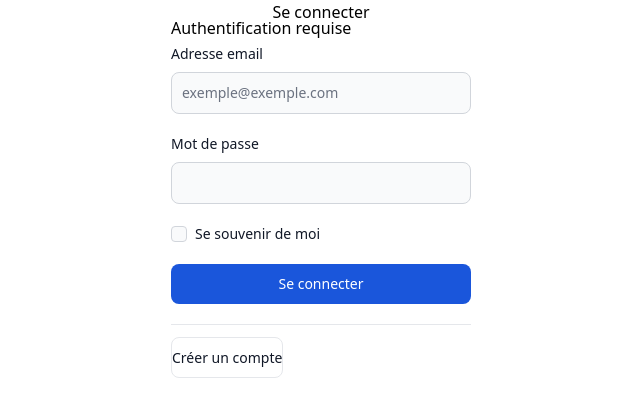
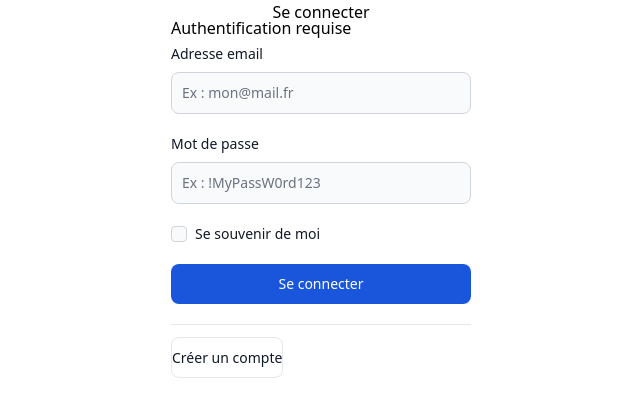
Before and after one commit to cvthequewallon/cvtheque, a PHP site: page /view/formSignIn.php in a window 1280 px wide. Shown: the top 417 px of the page, without its empty margins (319-959 px from the left). Run offline with PHP 8.4, Linux system fonts and the light colour scheme; style sheets or scripts are compiled from the project's sources; some libraries are stand-ins or nearby versions.

Commit message:
Fix message of Sign in and sign up

```diff
--- a/view/formSignIn.php
+++ b/view/formSignIn.php
@@ -26,11 +26,11 @@
                 <h2 class="text-center mb-5">Se connecter</h2>
                     <div class="mb-5">
                         <label for="email" class="block mb-2 text-sm font-medium text-gray-900 dark:text-white">Adresse email</label>
-                        <input type="email" id="email" name="mail" class="bg-gray-50 border border-gray-300 text-gray-900 text-sm rounded-lg focus:ring-blue-500 focus:border-blue-500 block w-full p-2.5 dark:bg-gray-700 dark:border-gray-600 dark:placeholder-gray-400 dark:text-white dark:focus:ring-blue-500 dark:focus:border-blue-500" placeholder="exemple@exemple.com" required />
+                        <input type="email" id="email" name="mail" class="bg-gray-50 border border-gray-300 text-gray-900 text-sm rounded-lg focus:ring-blue-500 focus:border-blue-500 block w-full p-2.5 dark:bg-gray-700 dark:border-gray-600 dark:placeholder-gray-400 dark:text-white dark:focus:ring-blue-500 dark:focus:border-blue-500" placeholder="Ex : mon@mail.fr" required />
                     </div>
                     <div class="mb-5">
                         <label for="password" class="block mb-2 text-sm font-medium text-gray-900 dark:text-white">Mot de passe</label>
-                        <input type="password" id="password" name="password" class="bg-gray-50 border border-gray-300 text-gray-900 text-sm rounded-lg focus:ring-blue-500 focus:border-blue-500 block w-full p-2.5 dark:bg-gray-700 dark:border-gray-600 dark:placeholder-gray-400 dark:text-white dark:focus:ring-blue-500 dark:focus:border-blue-500" required />
+                        <input type="password" id="password" name="password" class="bg-gray-50 border border-gray-300 text-gray-900 text-sm rounded-lg focus:ring-blue-500 focus:border-blue-500 block w-full p-2.5 dark:bg-gray-700 dark:border-gray-600 dark:placeholder-gray-400 dark:text-white dark:focus:ring-blue-500 dark:focus:border-blue-500" placeholder="Ex : !MyPassW0rd123" required />
                     </div>
                     <div class="flex items-start mb-5">
                         <div class="flex items-center h-5">
```
Also changed, not shown: view/dashboard/waitingCompany.php (+9 -0 lines), view/dashboardCompany.php (+8 -0 lines), view/dashboardStudent.php (+8 -0 lines).
